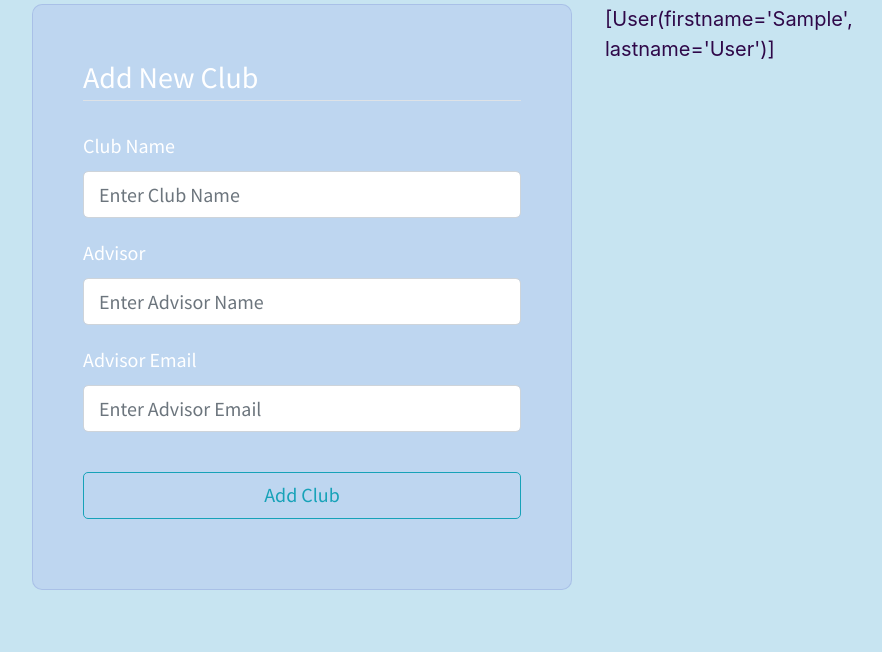
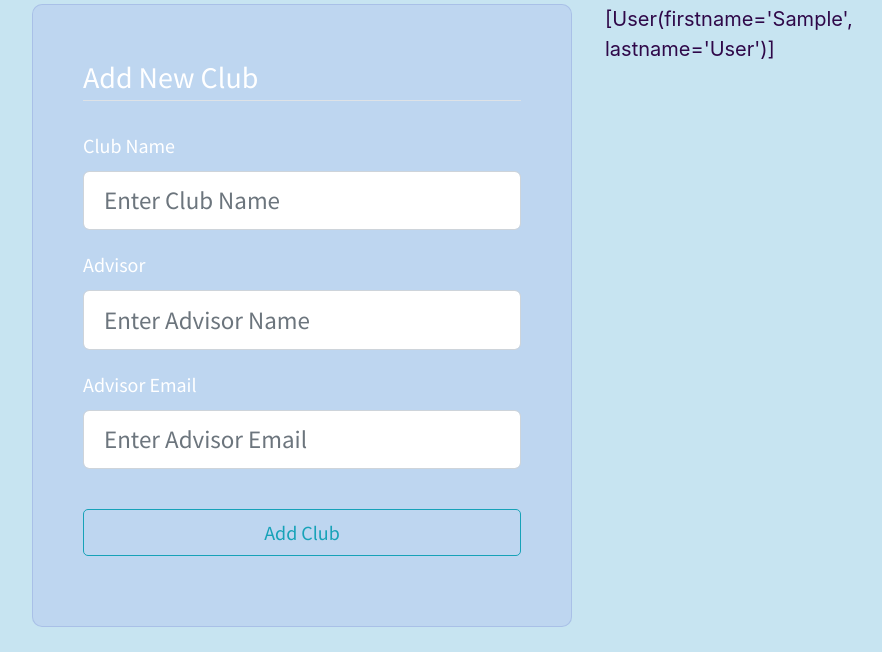
Before and after one commit to joanna131fan/clubsapp, a Flask app: page /user_clubs/1 in a window 1280 px wide. Shown: the part 251-903 px from the top of the page, without its empty margins (338-1220 px from the left). Before the commit the page ends 841 px from the top, so only its background shows below. Run offline with Flask 2, Linux system fonts and the light colour scheme; a user stored in the database is signed in; tables that the repository leaves empty hold one stand-in row (values such as "Sample post"); parts of the project's set-up code (start-up, migrations or seed data) failed here and were passed over; some libraries are stand-ins or nearby versions.

Commit message:
added error display, fixed formatting

```diff
--- a/clubsapp/templates/user_clubs.html
+++ b/clubsapp/templates/user_clubs.html
@@ -7,16 +7,43 @@
       <fieldset class="form-group">
         <legend class="border-bottom mb-4"> Add New Club </legend>
         <div class="form-group">
-          {{ form.club_name.label(class="form-control-label")}}
-          {{ form.club_name(class="form-control form control-lg")}}
+          {{ form.club_name.label(class="form-control-label") }}
+          {% if form.club_name.errors %}
+            {{ form.club_name(class="form-control form-control-lg is-invalid") }}
+            <div class="invalid-feedback">
+              {% for error in form.club_name.errors %}
+                <span>{{ error }}</span>
+              {% endfor %}
+            </div>
+          {% else %}
+            {{ form.club_name(class="form-control form-control-lg") }}
+          {% endif %}
         </div>
         <div class="form-group">
-          {{ form.advisor.label(class="form-control-label")}}
-          {{ form.advisor(class="form-control form control-lg")}}
+          {{ form.advisor.label(class="form-control-label") }}
+          {% if form.advisor.errors %}
+            {{ form.advisor(class="form-control form-control-lg is-invalid") }}
+            <div class="invalid-feedback">
+              {% for error in form.advisor.errors %}
+                <span>{{ error }}</span>
+              {% endfor %}
+            </div>
+          {% else %}
+            {{ form.advisor(class="form-control form-control-lg") }}
+          {% endif %}
         </div>
         <div class="form-group">
-          {{ form.email.label(class="form-control-label")}}
-          {{ form.email(class="form-control form control-lg")}}
+          {{ form.email.label(class="form-control- label") }}
+          {% if form.email.errors %}
+            {{ form.email(class="form-control form-control-lg is-invalid") }}
+            <div class="invalid-feedback">
+              {% for error in form.email.errors %}
+                <span>{{ error }}</span>
+              {% endfor %}
+            </div>
+          {% else %}
+            {{ form.email(class="form-control form-control-lg") }}
+          {% endif %}
         </div>
       </fieldset>
       <div class="form-group">
```
